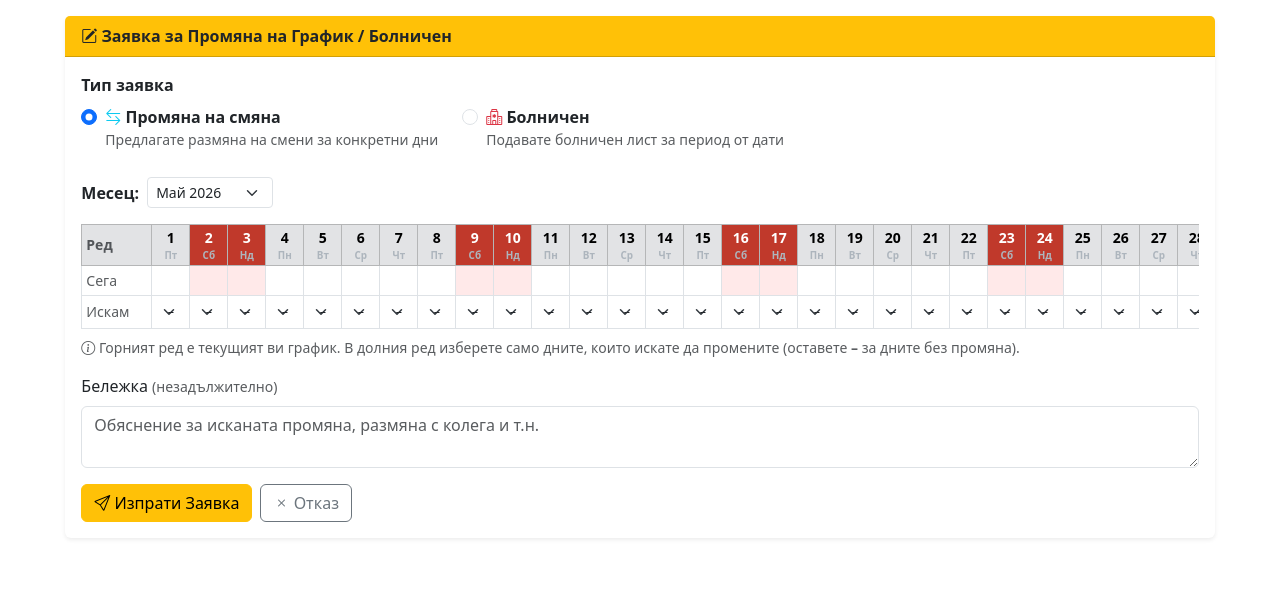
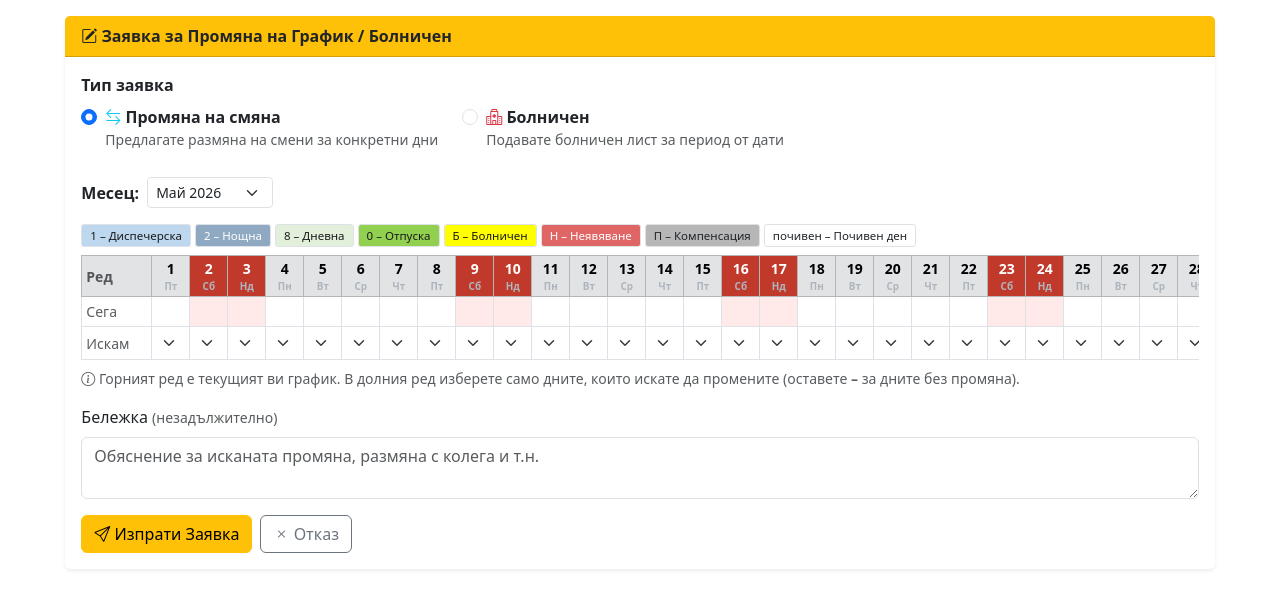
Before and after one commit to Zafata86/Grafik2026, a Flask app: page /request-change in a window 1280 px wide. Shown: the part 72-681 px from the top of the page. Run offline with Flask 3, Linux system fonts and the light colour scheme; the visitor is signed in with stand-in values (Sample User, id 1); data that the repository does not hold is empty.

Commit message:
Replace dash with blank in change dropdown; add legend

```diff
--- a/templates/request_change.html
+++ b/templates/request_change.html
@@ -72,6 +72,18 @@
               </select>
             </div>
 
+            {# Легенда #}
+            <div class="d-flex flex-wrap gap-1 mb-2">
+              <span class="legend-item cell-1">1 – Диспечерска</span>
+              <span class="legend-item cell-2">2 – Нощна</span>
+              <span class="legend-item cell-8">8 – Дневна</span>
+              <span class="legend-item cell-approved">0 – Отпуска</span>
+              <span class="legend-item cell-sick">Б – Болничен</span>
+              <span class="legend-item" style="background:#e06666;color:#fff">Н – Неявяване</span>
+              <span class="legend-item" style="background:#b7b7b7">П – Компенсация</span>
+              <span class="legend-item border">почивен – Почивен ден</span>
+            </div>
+
             {# Таблица с текущ график + ред за промяна #}
             <div class="table-responsive mb-2">
               <table class="table table-bordered table-sm mb-0">
@@ -112,7 +124,7 @@
                       <select name="day_{{ d }}"
                               class="form-select border-0 p-0 text-center change-sel"
                               style="min-width:36px; font-size:0.78rem; height:32px">
-                        <option value="">–</option>
+                        <option value=""> </option>
                         <option value="1">1</option>
                         <option value="2">2</option>
                         <option value="8">8</option>
@@ -120,7 +132,7 @@
                         <option value="Б">Б</option>
                         <option value="Н">Н</option>
                         <option value="П">П</option>
-                        <option value="_REST_">  </option>
+                        <option value="_REST_">почивен</option>
                       </select>
                     </td>
                     {% endfor %}
```
